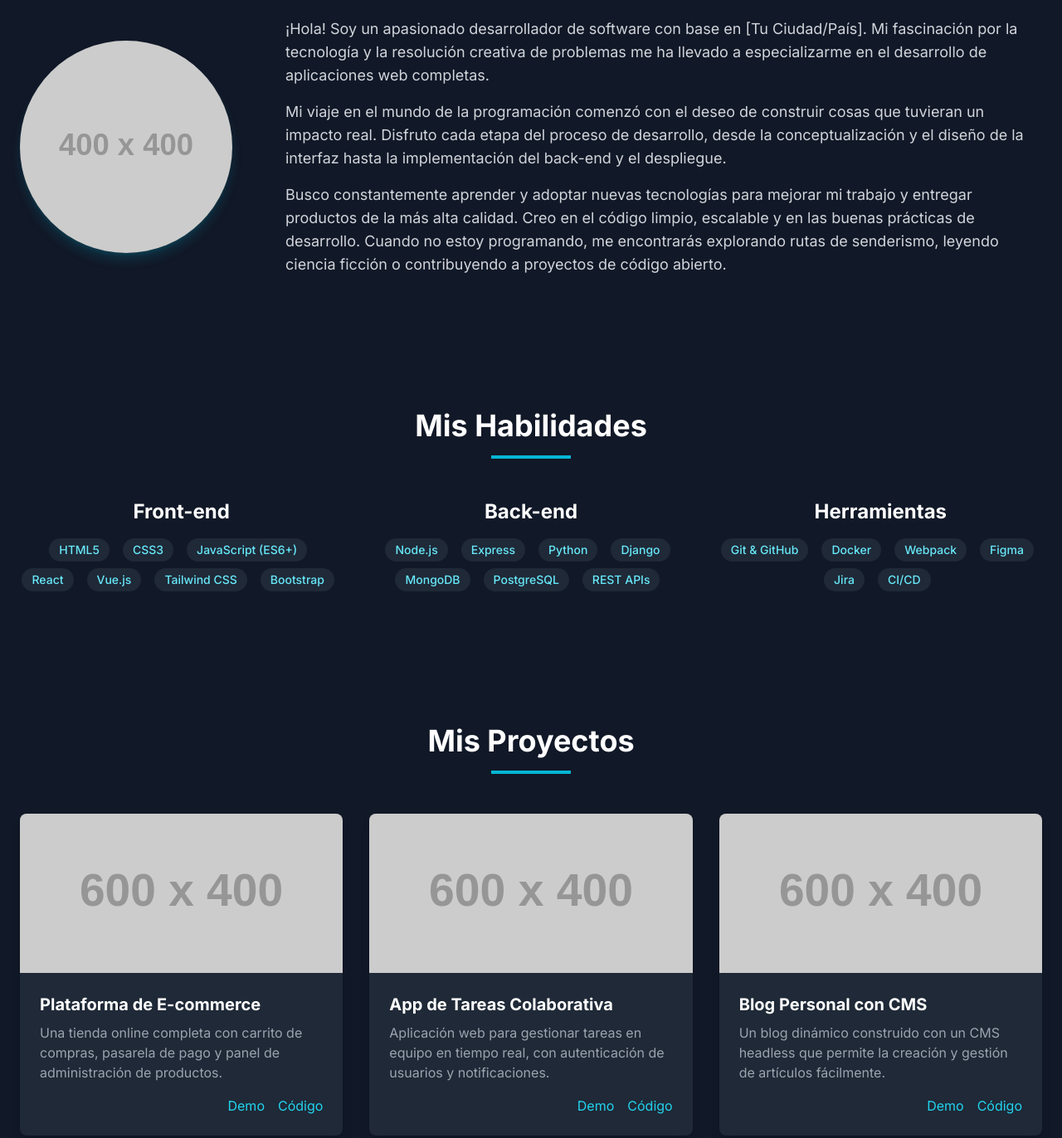
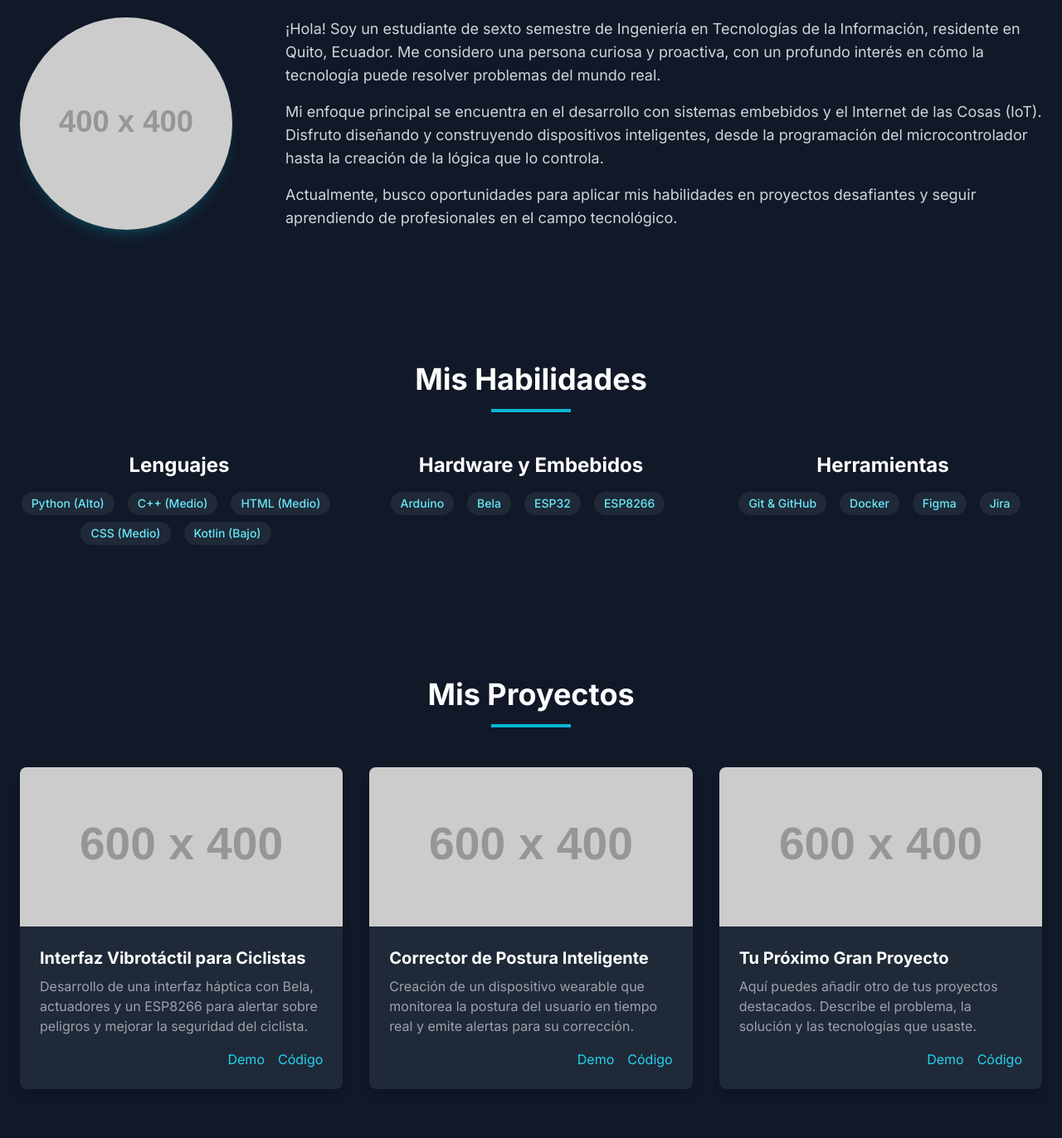
Before and after one commit to Em1lio573/Em1lio573.github.io, a plain HTML site: page index.html in a window 1280 px wide. Shown: the part 800-2172 px from the top of the page at 83% size. Drawn offline with nearby package versions, Linux system fonts and the light colour scheme; placeholder pictures from the web are drawn by us.

Commit message:
Update index.html

```diff
--- a/index.html
+++ b/index.html
@@ -3,7 +3,7 @@
 <head>
     <meta charset="UTF-8">
     <meta name="viewport" content="width=device-width, initial-scale=1.0">
-    <title>Mi Portafolio Personal</title>
+    <title>Portafolio | Emilio Muñoz</title>
     <!-- Tailwind CSS -->
     <script src="https://cdn.tailwindcss.com"></script>
     <!-- Google Fonts: Inter -->
@@ -46,7 +46,7 @@
     <!-- ===== BARRA DE NAVEGACIÓN ===== -->
     <header id="header" class="sticky-nav">
         <nav class="container mx-auto px-6 py-4 flex justify-between items-center">
-            <a href="#" class="text-2xl font-bold text-white">Tu Nombre</a>
+            <a href="#" class="text-2xl font-bold text-white">Emilio Muñoz</a>
             <div class="hidden md:flex space-x-6 items-center">
                 <a href="#about" class="hover:text-cyan-400 transition-colors duration-300">Sobre mí</a>
                 <a href="#skills" class="hover:text-cyan-400 transition-colors duration-300">Habilidades</a>
@@ -72,13 +72,13 @@
 
         <!-- ===== SECCIÓN DE INICIO (HERO) ===== -->
         <section id="home" class="text-center min-h-[70vh] flex flex-col justify-center items-center container mx-auto px-6 py-12 md:py-20">
-            <h1 class="text-4xl md:text-6xl font-bold text-white reveal">Hola, soy [Tu Nombre]</h1>
-            <p class="mt-4 text-xl md:text-2xl text-cyan-400 font-medium reveal" style="transition-delay: 200ms;">Desarrollador Web Full-Stack y Creador Digital</p>
+            <h1 class="text-4xl md:text-6xl font-bold text-white reveal">Hola, soy Emilio Gabriel Muñoz Del Salto</h1>
+            <p class="mt-4 text-xl md:text-2xl text-cyan-400 font-medium reveal" style="transition-delay: 200ms;">Estudiante de Ingeniería en Tecnologías de la Información</p>
             <p class="mt-6 max-w-2xl mx-auto text-lg text-gray-300 reveal" style="transition-delay: 400ms;">
-                Transformo ideas complejas en realidades digitales elegantes y funcionales. Especializado en crear experiencias web modernas, intuitivas y de alto rendimiento de principio a fin.
+                Apasionado por la intersección entre hardware y software, enfocado en el desarrollo de sistemas embebidos y soluciones tecnológicas innovadoras.
             </p>
             <a href="#projects" class="mt-8 bg-transparent border-2 border-cyan-500 text-cyan-500 font-bold py-3 px-6 rounded-lg hover:bg-cyan-500 hover:text-white transition-all duration-300 reveal" style="transition-delay: 600ms;">
-                Ver mi trabajo
+                Ver mis proyectos
             </a>
         </section>
 
@@ -91,16 +91,16 @@
                 </div>
                 <div class="flex flex-col md:flex-row items-center gap-10 md:gap-16">
                     <!-- Reemplaza esta URL con una imagen tuya -->
-                    <img src="https://placehold.co/400x400/1f2937/7dd3fc?text=Tu+Foto" alt="Foto de perfil" class="w-48 h-48 md:w-64 md:h-64 rounded-full object-cover shadow-lg shadow-cyan-500/20 reveal">
+                    <img src="https://placehold.co/400x400/1f2937/7dd3fc?text=Foto+de+Emilio" alt="Foto de Emilio Muñoz" class="w-48 h-48 md:w-64 md:h-64 rounded-full object-cover shadow-lg shadow-cyan-500/20 reveal">
                     <div class="text-lg text-gray-300 flex-1 reveal" style="transition-delay: 200ms;">
                         <p>
-                            ¡Hola! Soy un apasionado desarrollador de software con base en [Tu Ciudad/País]. Mi fascinación por la tecnología y la resolución creativa de problemas me ha llevado a especializarme en el desarrollo de aplicaciones web completas.
+                            ¡Hola! Soy un estudiante de sexto semestre de Ingeniería en Tecnologías de la Información, residente en Quito, Ecuador. Me considero una persona curiosa y proactiva, con un profundo interés en cómo la tecnología puede resolver problemas del mundo real.
                         </p>
                         <p class="mt-4">
-                            Mi viaje en el mundo de la programación comenzó con el deseo de construir cosas que tuvieran un impacto real. Disfruto cada etapa del proceso de desarrollo, desde la conceptualización y el diseño de la interfaz hasta la implementación del back-end y el despliegue.
+                            Mi enfoque principal se encuentra en el desarrollo con sistemas embebidos y el Internet de las Cosas (IoT). Disfruto diseñando y construyendo dispositivos inteligentes, desde la programación del microcontrolador hasta la creación de la lógica que lo controla.
                         </p>
                         <p class="mt-4">
-                            Busco constantemente aprender y adoptar nuevas tecnologías para mejorar mi trabajo y entregar productos de la más alta calidad. Creo en el código limpio, escalable y en las buenas prácticas de desarrollo. Cuando no estoy programando, me encontrarás explorando rutas de senderismo, leyendo ciencia ficción o contribuyendo a proyectos de código abierto.
+                           Actualmente, busco oportunidades para aplicar mis habilidades en proyectos desafiantes y seguir aprendiendo de profesionales en el campo tecnológico.
                         </p>
                     </div>
                 </div>
@@ -114,43 +114,36 @@
                     <h2 class="text-3xl md:text-4xl font-bold text-white reveal">Mis Habilidades</h2>
                     <div class="w-24 h-1 bg-cyan-500 mx-auto mt-4 reveal"></div>
                 </div>
-                <div class="grid grid-cols-1 md:grid-cols-3 gap-8 text-center">
-                    <!-- Habilidades Front-end -->
+                <div class="grid grid-cols-1 md:grid-cols-3 gap-10 text-center">
+                    <!-- Habilidades de Programación -->
                     <div class="reveal">
-                        <h3 class="text-2xl font-bold text-white mb-4">Front-end</h3>
+                        <h3 class="text-2xl font-bold text-white mb-4">Lenguajes</h3>
                         <div class="flex flex-wrap justify-center gap-2">
-                            <span class="bg-gray-800 text-cyan-300 text-sm font-medium me-2 px-3 py-1 rounded-full">HTML5</span>
-                            <span class="bg-gray-800 text-cyan-300 text-sm font-medium me-2 px-3 py-1 rounded-full">CSS3</span>
-                            <span class="bg-gray-800 text-cyan-300 text-sm font-medium me-2 px-3 py-1 rounded-full">JavaScript (ES6+)</span>
-                            <span class="bg-gray-800 text-cyan-300 text-sm font-medium me-2 px-3 py-1 rounded-full">React</span>
-                            <span class="bg-gray-800 text-cyan-300 text-sm font-medium me-2 px-3 py-1 rounded-full">Vue.js</span>
-                            <span class="bg-gray-800 text-cyan-300 text-sm font-medium me-2 px-3 py-1 rounded-full">Tailwind CSS</span>
-                            <span class="bg-gray-800 text-cyan-300 text-sm font-medium me-2 px-3 py-1 rounded-full">Bootstrap</span>
+                            <span class="bg-gray-800 text-cyan-300 text-sm font-medium me-2 px-3 py-1 rounded-full">Python (Alto)</span>
+                            <span class="bg-gray-800 text-cyan-300 text-sm font-medium me-2 px-3 py-1 rounded-full">C++ (Medio)</span>
+                            <span class="bg-gray-800 text-cyan-300 text-sm font-medium me-2 px-3 py-1 rounded-full">HTML (Medio)</span>
+                            <span class="bg-gray-800 text-cyan-300 text-sm font-medium me-2 px-3 py-1 rounded-full">CSS (Medio)</span>
+                            <span class="bg-gray-800 text-cyan-300 text-sm font-medium me-2 px-3 py-1 rounded-full">Kotlin (Bajo)</span>
                         </div>
                     </div>
-                    <!-- Habilidades Back-end -->
+                    <!-- Hardware -->
                     <div class="reveal" style="transition-delay: 200ms;">
-                        <h3 class="text-2xl font-bold text-white mb-4">Back-end</h3>
+                        <h3 class="text-2xl font-bold text-white mb-4">Hardware y Embebidos</h3>
                         <div class="flex flex-wrap justify-center gap-2">
-                            <span class="bg-gray-800 text-cyan-300 text-sm font-medium me-2 px-3 py-1 rounded-full">Node.js</span>
-                            <span class="bg-gray-800 text-cyan-300 text-sm font-medium me-2 px-3 py-1 rounded-full">Express</span>
-                            <span class="bg-gray-800 text-cyan-300 text-sm font-medium me-2 px-3 py-1 rounded-full">Python</span>
-                            <span class="bg-gray-800 text-cyan-300 text-sm font-medium me-2 px-3 py-1 rounded-full">Django</span>
-                            <span class="bg-gray-800 text-cyan-300 text-sm font-medium me-2 px-3 py-1 rounded-full">MongoDB</span>
-                            <span class="bg-gray-800 text-cyan-300 text-sm font-medium me-2 px-3 py-1 rounded-full">PostgreSQL</span>
-                            <span class="bg-gray-800 text-cyan-300 text-sm font-medium me-2 px-3 py-1 rounded-full">REST APIs</span>
+                            <span class="bg-gray-800 text-cyan-300 text-sm font-medium me-2 px-3 py-1 rounded-full">Arduino</span>
+                            <span class="bg-gray-800 text-cyan-300 text-sm font-medium me-2 px-3 py-1 rounded-full">Bela</span>
+                            <span class="bg-gray-800 text-cyan-300 text-sm font-medium me-2 px-3 py-1 rounded-full">ESP32</span>
+                            <span class="bg-gray-800 text-cyan-300 text-sm font-medium me-2 px-3 py-1 rounded-full">ESP8266</span>
                         </div>
                     </div>
-                    <!-- Herramientas y Otros -->
+                    <!-- Herramientas -->
                     <div class="reveal" style="transition-delay: 400ms;">
                         <h3 class="text-2xl font-bold text-white mb-4">Herramientas</h3>
                          <div class="flex flex-wrap justify-center gap-2">
                             <span class="bg-gray-800 text-cyan-300 text-sm font-medium me-2 px-3 py-1 rounded-full">Git & GitHub</span>
                             <span class="bg-gray-800 text-cyan-300 text-sm font-medium me-2 px-3 py-1 rounded-full">Docker</span>
-                            <span class="bg-gray-800 text-cyan-300 text-sm font-medium me-2 px-3 py-1 rounded-full">Webpack</span>
                             <span class="bg-gray-800 text-cyan-300 text-sm font-medium me-2 px-3 py-1 rounded-full">Figma</span>
                             <span class="bg-gray-800 text-cyan-300 text-sm font-medium me-2 px-3 py-1 rounded-full">Jira</span>
-                             <span class="bg-gray-800 text-cyan-300 text-sm font-medium me-2 px-3 py-1 rounded-full">CI/CD</span>
                         </div>
                     </div>
                 </div>
@@ -168,10 +161,10 @@
 
                     <!-- Proyecto 1 -->
                     <div class="bg-gray-800 rounded-lg overflow-hidden shadow-lg hover:shadow-cyan-500/30 transition-shadow duration-300 transform hover:-translate-y-2 reveal">
-                        <img src="https://placehold.co/600x400/1f2937/7dd3fc?text=Proyecto+1" alt="Imagen del Proyecto 1" class="w-full h-48 object-cover">
+                        <img src="https://placehold.co/600x400/1f2937/7dd3fc?text=Interfaz+Ciclista" alt="Proyecto de interfaz vibrotactil para ciclistas" class="w-full h-48 object-cover">
                         <div class="p-6">
-                            <h3 class="text-xl font-bold text-white mb-2">Plataforma de E-commerce</h3>
-                            <p class="text-gray-400 mb-4">Una tienda online completa con carrito de compras, pasarela de pago y panel de administración de productos.</p>
+                            <h3 class="text-xl font-bold text-white mb-2">Interfaz Vibrotáctil para Ciclistas</h3>
+                            <p class="text-gray-400 mb-4">Desarrollo de una interfaz háptica con Bela, actuadores y un ESP8266 para alertar sobre peligros y mejorar la seguridad del ciclista.</p>
                             <div class="flex justify-end gap-4">
                                 <a href="#" target="_blank" class="text-cyan-400 hover:text-white transition-colors duration-300">Demo</a>
                                 <a href="#" target="_blank" class="text-cyan-400 hover:text-white transition-colors duration-300">Código</a>
@@ -181,10 +174,10 @@
 
                     <!-- Proyecto 2 -->
                     <div class="bg-gray-800 rounded-lg overflow-hidden shadow-lg hover:shadow-cyan-500/30 transition-shadow duration-300 transform hover:-translate-y-2 reveal" style="transition-delay: 200ms;">
-                        <img src="https://placehold.co/600x400/1f2937/7dd3fc?text=Proyecto+2" alt="Imagen del Proyecto 2" class="w-full h-48 object-cover">
+                        <img src="https://placehold.co/600x400/1f2937/7dd3fc?text=Corrector+Postura" alt="Proyecto de corrector de postura inteligente" class="w-full h-48 object-cover">
                         <div class="p-6">
-                            <h3 class="text-xl font-bold text-white mb-2">App de Tareas Colaborativa</h3>
-                            <p class="text-gray-400 mb-4">Aplicación web para gestionar tareas en equipo en tiempo real, con autenticación de usuarios y notificaciones.</p>
+                            <h3 class="text-xl font-bold text-white mb-2">Corrector de Postura Inteligente</h3>
+                            <p class="text-gray-400 mb-4">Creación de un dispositivo wearable que monitorea la postura del usuario en tiempo real y emite alertas para su corrección.</p>
                             <div class="flex justify-end gap-4">
                                 <a href="#" target="_blank" class="text-cyan-400 hover:text-white transition-colors duration-300">Demo</a>
                                 <a href="#" target="_blank" class="text-cyan-400 hover:text-white transition-colors duration-300">Código</a>
@@ -192,12 +185,12 @@
                         </div>
                     </div>
 
-                    <!-- Proyecto 3 -->
+                    <!-- Proyecto 3 (Placeholder) -->
                     <div class="bg-gray-800 rounded-lg overflow-hidden shadow-lg hover:shadow-cyan-500/30 transition-shadow duration-300 transform hover:-translate-y-2 reveal" style="transition-delay: 400ms;">
-                        <img src="https://placehold.co/600x400/1f2937/7dd3fc?text=Proyecto+3" alt="Imagen del Proyecto 3" class="w-full h-48 object-cover">
+                        <img src="https://placehold.co/600x400/1f2937/7dd3fc?text=Próximo+Proyecto" alt="Próximo proyecto" class="w-full h-48 object-cover">
                         <div class="p-6">
-                            <h3 class="text-xl font-bold text-white mb-2">Blog Personal con CMS</h3>
-                            <p class="text-gray-400 mb-4">Un blog dinámico construido con un CMS headless que permite la creación y gestión de artículos fácilmente.</p>
+                            <h3 class="text-xl font-bold text-white mb-2">Tu Próximo Gran Proyecto</h3>
+                            <p class="text-gray-400 mb-4">Aquí puedes añadir otro de tus proyectos destacados. Describe el problema, la solución y las tecnologías que usaste.</p>
                             <div class="flex justify-end gap-4">
                                 <a href="#" target="_blank" class="text-cyan-400 hover:text-white transition-colors duration-300">Demo</a>
                                 <a href="#" target="_blank" class="text-cyan-400 hover:text-white transition-colors duration-300">Código</a>
@@ -217,10 +210,10 @@
                     <div class="w-24 h-1 bg-cyan-500 mx-auto mt-4 reveal"></div>
                 </div>
                 <p class="max-w-xl mx-auto text-lg text-gray-300 mb-8 reveal" style="transition-delay: 200ms;">
-                    ¿Tienes una idea o un proyecto en mente? ¿Buscas un desarrollador para tu equipo? Siempre estoy abierto a nuevas oportunidades y colaboraciones. ¡Contáctame!
+                    Siempre estoy abierto a nuevas oportunidades y colaboraciones. Si tienes alguna pregunta o quieres trabajar juntos en un proyecto, no dudes en contactarme.
                 </p>
                 <div class="reveal" style="transition-delay: 400ms;">
-                     <a href="mailto:tu.correo@ejemplo.com" class="inline-block bg-cyan-500 hover:bg-cyan-600 text-white font-bold py-3 px-8 rounded-lg transition-transform duration-300 hover:scale-105 text-lg">
+                     <a href="mailto:egmd3892@gmail.com" class="inline-block bg-cyan-500 hover:bg-cyan-600 text-white font-bold py-3 px-8 rounded-lg transition-transform duration-300 hover:scale-105 text-lg">
                         Enviar un correo
                     </a>
                 </div>
@@ -245,7 +238,7 @@
     <!-- ===== FOOTER ===== -->
     <footer class="bg-gray-900 border-t border-gray-800">
         <div class="container mx-auto px-6 py-6 text-center text-gray-400">
-            <p>&copy; 2024 [Tu Nombre]. Todos los derechos reservados.</p>
+            <p>&copy; 2024 Emilio Gabriel Muñoz Del Salto. Todos los derechos reservados.</p>
             <p class="text-sm mt-1">Diseñado con <span class="text-red-500">&hearts;</span> y código.</p>
         </div>
     </footer>
```
